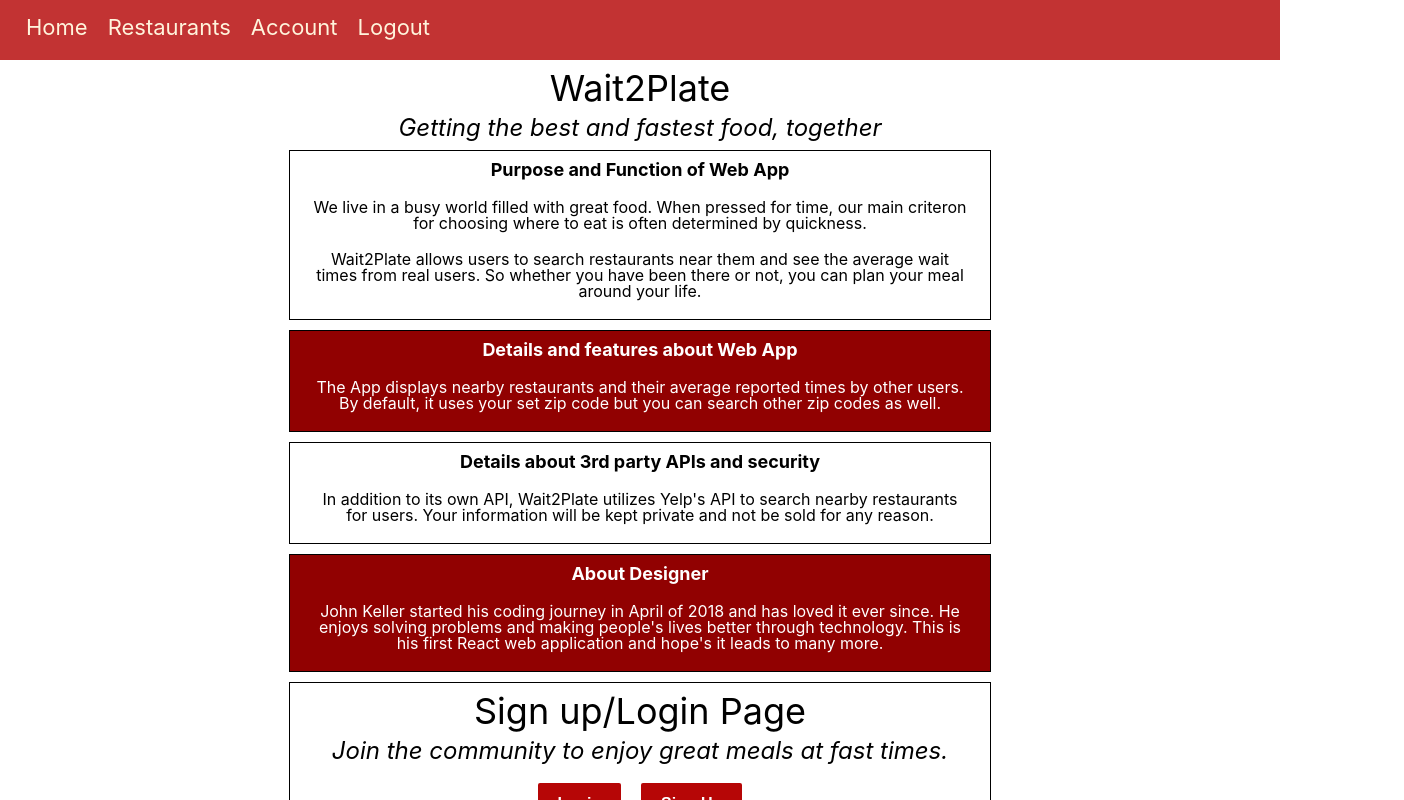
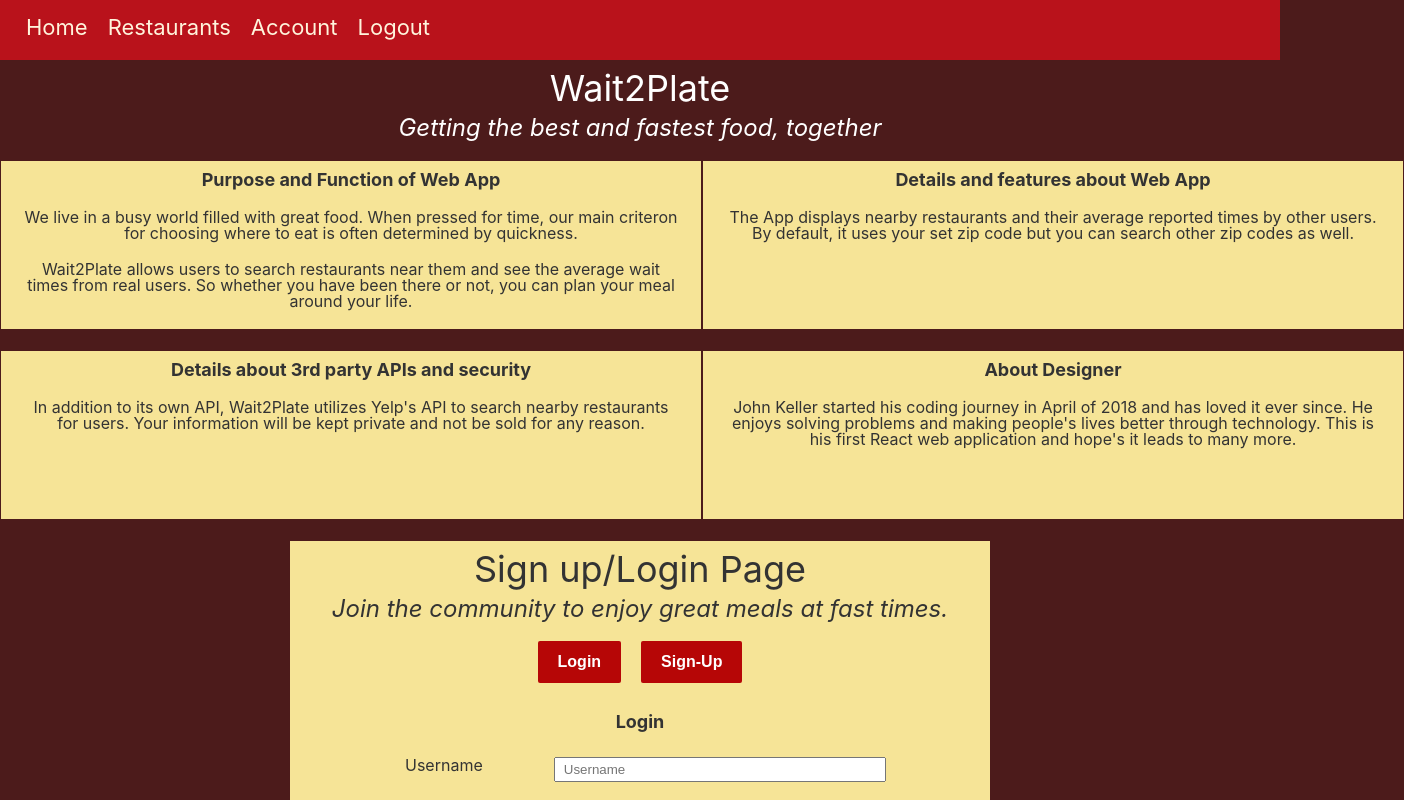
Before and after one commit to jmkeller3/wait2plate-client, a React (Create React App) app: page / in a window 1280 px wide. Shown: the top 800 px of the page, 1404 px wide, since content can reach past the window. Built offline with nearby package versions, Linux system fonts and the light colour scheme; no server answers.

Commit message:
changed color in css

```diff
--- a/src/components/Account.css
+++ b/src/components/Account.css
@@ -26,6 +26,6 @@ th {
 } */
 
 tr:nth-child(even) {
-  background-color: #f79595;
-  color: #000;
+  background-color: #FCFAE1;
+  color: #4C1B1B;
 }
--- /dev/null
+++ b/src/components/App.css
@@ -0,0 +1,17 @@
+body {
+    box-sizing: border-box;
+    margin: 0;
+    background-color: #4C1B1B;
+    color: #fff;
+}
+
+/* Red */
+/* #B9121B */
+/* Tan */
+/* #BD8D46 */
+/* Maroon */
+/* #4C1B1B */
+/* White */
+/* FCFAE1 */
+/* cream */
+/* #F6E497 */
--- a/src/components/App.js
+++ b/src/components/App.js
@@ -11,6 +11,7 @@ import { loginAction } from "../actions";
 import { library } from '@fortawesome/fontawesome-svg-core';
 import { FontAwesomeIcon } from '@fortawesome/react-fontawesome';
 import { faBars, faTimes } from '@fortawesome/free-solid-svg-icons';
+import "./App.css"
 
 library.add(faBars);
 library.add(faTimes)
--- a/src/components/Landing.css
+++ b/src/components/Landing.css
@@ -24,20 +24,29 @@ p {
 }
 
 section {
-  border: 1px solid #000;
+  border: 1px solid #4C1B1B;
   margin-left: auto;
   margin-right: auto;
-  width: 100%;
+  width: 100%;;
+  background-color: #F6e497;
+  color: #333
 }
-
+/*
 section:nth-child(odd) {
-  background-color: #910101;
-  color: white
-}
+  background-color: #4C1B1B;
+  color: #fff
+} */
 
 main {
   margin-left: auto;
   margin-right: auto;
+}
+
+.grid {
+  display: grid;
+  grid-template-columns: 1fr 1fr;
+  grid-auto-rows: 1fr 1fr 1fr;
+
 }
 
 /* Tablet */
--- a/src/components/Landing.js
+++ b/src/components/Landing.js
@@ -11,8 +11,8 @@ export default function Landing(props) {
         <h1>Wait2Plate</h1>
         <h2>Getting the best and fastest food, together</h2>
       </header>
-
-      <section>
+      <div className="grid">
+        <section className="information">
           <h3>Purpose and Function of Web App</h3>
           <p>
             We live in a busy world filled with great food. When pressed for time,
@@ -26,7 +26,7 @@ export default function Landing(props) {
         </p>
         </section>
 
-      <section>
+        <section className="information">
           <h3>Details and features about Web App</h3>
           <p>
             The App displays nearby restaurants and their average reported times
@@ -35,7 +35,7 @@ export default function Landing(props) {
         </p>
         </section>
 
-      <section>
+        <section className="information">
           <h3>Details about 3rd party APIs and security</h3>
           <p>
             In addition to its own API, Wait2Plate utilizes Yelp's API to search
@@ -44,7 +44,7 @@ export default function Landing(props) {
         </p>
         </section>
 
-      <section>
+        <section className="information">
           <h3>About Designer</h3>
           <p>
             John Keller started his coding journey in April of 2018 and has loved
@@ -53,10 +53,11 @@ export default function Landing(props) {
             hope's it leads to many more.
         </p>
         </section>
-
-      <section>
+      </div>
+      <section className="information">
         <Login />
       </section>
+
     </main>
   );
 }
--- a/src/components/Navbar.css
+++ b/src/components/Navbar.css
@@ -22,16 +22,17 @@
     font-size: 14px;
     margin-left: -10px;
     padding: 4px 0;
-    border: 1px solid #000;
+    border: 1px solid #1E1E20;
     border-top: none;
 }
 
 .navNarrow .narrowLinks a:first-child {
-  border-top: 1px solid #000;
+  border-top: 1px solid #1E1E20;
 }
 
 nav {
-  background-color: #C23333;
+  background-color: #B9121B;
+  color: #333;
   height: 40px;
 }
 
@@ -45,7 +46,7 @@ li {
 a {
   text-decoration: none;
   color: #fff4dc;
-  background: #C23333;
+  background: #B9121B;
 }
 
 a:visited {
--- a/src/components/Restaurants.css
+++ b/src/components/Restaurants.css
@@ -1,16 +1,16 @@
 .restaurant-list {
-    background-color: #910101;
-    color: #fff;
+    background-color: #4C1B1B;
+    color: #FCFAE1;
     margin: 0;
     padding: 10px;
 }
 
 .citySearch {
-  border-bottom: 1px solid #000;
+  border-bottom: 1px solid #1E1E20;
 }
 
 th, td {
-    border: 1px solid #dddddd;
+    border: 1px solid #BD8D46;
     padding: 10px;
 }
 
@@ -43,12 +43,12 @@ input {
   }
 
   tr {
-    border: 1px solid #6e0400;
+    border: 1px solid #BD8D46;
   }
 
   td {
     border: none;
-    border-bottom: 1px solid #a30500;
+    border-bottom: 1px solid #BD8D46;
     position: relative;
     padding: 10px;
     padding-left: 50%;
--- a/src/components/Timer.css
+++ b/src/components/Timer.css
@@ -4,19 +4,19 @@
   margin: 20px;
   margin-left: auto;
   margin-right: auto;
-  color: #700505;
-  border: 3px solid #700505;
+  color: #4C1B1B;
+  border: 3px solid #4C1B1B;
 }
 
 .timer-display {
-  color: #700505;
+  color: #4C1B1B;
 }
 
 .btn-report {
-  background-color: #700505;
+  background-color: #4C1B1B;
   border: none;
   border-radius: 5px;
-  color: #ffffff;
+  color: #FCFAE1;
   margin: 10px;
   font-weight: bold;
   font-size: 18px;
@@ -28,7 +28,7 @@
   width: 100px;
   height: 100px;
   background-color: rgb(255, 255, 255);
-  border: 2px solid #000;
+  border: 2px solid #333;
   border-radius: 50%;
   position: relative;
   margin: 30px;
```
Lines whose indentation alone changed are shown as unchanged.
